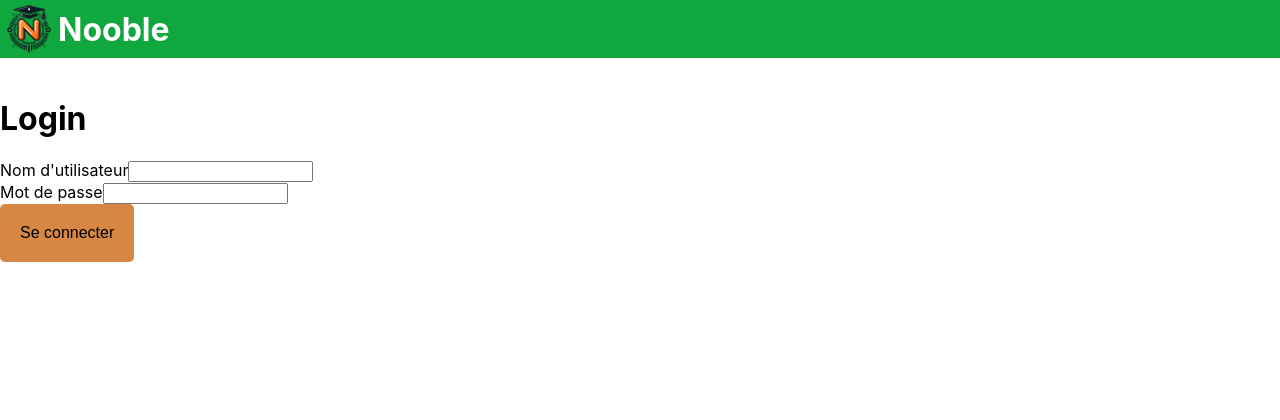
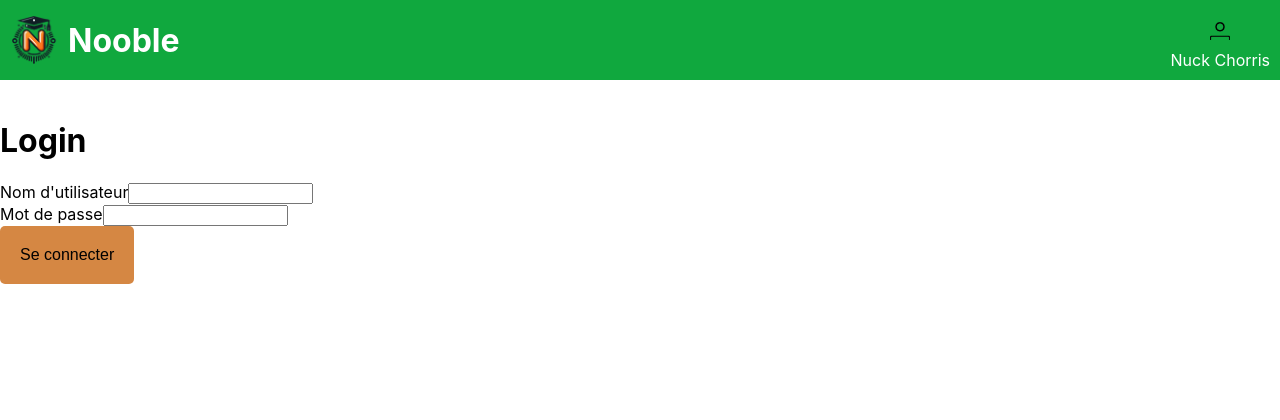
Before and after one commit to SimonMenicot/WE4A-SI40, a PHP site: page /html-pages/ue-select-prof.php in a window 1280 px wide. Shown: the top 420 px of the page. Run offline with PHP 8.4, Linux system fonts and the light colour scheme.

Commit message:
Worked on header  - added user icon  - set on header padding  - discovered that AJAX is really simple

```diff
--- a/header.php
+++ b/header.php
@@ -17,7 +17,16 @@ function drawHeader(string $title): void
 	<header>
 		<div id="header-logo">
 			<img src="<?= NOOBLE_CONFIG["SERVER"]["PATH_NAME"] ?>/static/images/logo.png" class="logo-medium">
-			<h1><a href="<?= NOOBLE_CONFIG["SERVER"]["PATH_NAME"] ?>">Nooble</a></h1>
+			<h1>
+				<a href="<?= NOOBLE_CONFIG["SERVER"]["PATH_NAME"] ?>">Nooble</a>
+			</h1>
+		</div>
+
+		<div id="header-user-icon">
+			<img src="<?= NOOBLE_CONFIG["SERVER"]["PATH_NAME"] ?>/static/images/icons/user.png"/>
+			<span>
+				Nuck Chorris
+			</span>
 		</div>
 	</header>
 	<div id="root">
--- a/static/styles/dimensions/header.css
+++ b/static/styles/dimensions/header.css
@@ -1,4 +1,7 @@
 :root {
     --header-height: 120px;
-    --header-padding: 5px;
+    --header-padding: 10px;
+    --header-user-icon-heigth: 20px;
+    --header-user-icon-padding: 10px;
+    --header-user-border-radius: 5px;
 }
--- a/static/styles/elements/header.css
+++ b/static/styles/elements/header.css
@@ -1,6 +1,11 @@
 header {
 	position: relative;
 	top: 0px;
+
+	display: flex;
+	flex-direction: row;
+	justify-content: space-between;
+	align-items: center;
 
 	background: var(--primary-color);
 	color: var(--on-primary-text-color);
@@ -21,3 +26,15 @@ header {
     text-decoration: none;
     color: inherit;
 }
+
+#header-user-icon {
+	display: flex;
+	flex-direction: column;
+	align-items: center;
+}
+
+#header-user-icon img {
+	height: var(--header-user-icon-heigth);
+	padding: var(--header-user-icon-padding);
+	border-radius: var(--header-user-border-radius);
+}
```
Also changed, not shown: static/images/icons/user.png (added).
